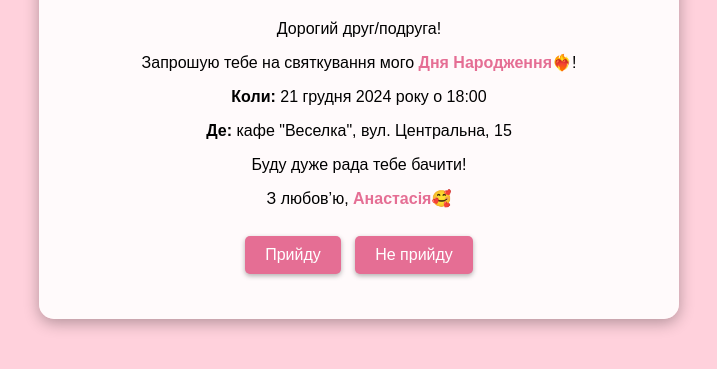
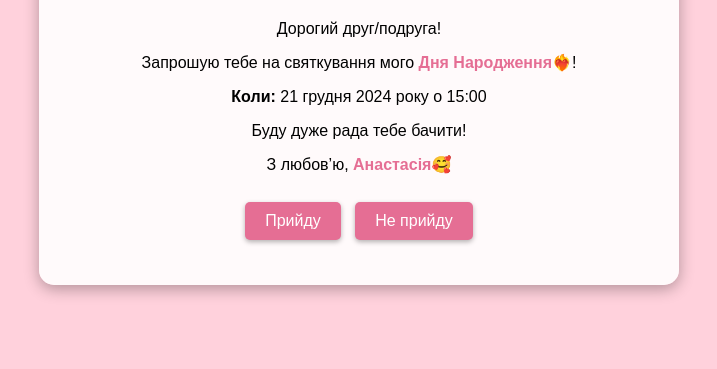
Before and after one commit to nastyanagirna/nastyanagirna.github.io, a plain HTML site: page index.html in a window 1280 px wide. Shown: the part 101-470 px from the top of the page, without its empty margins (281-998 px from the left). Drawn offline with Linux system fonts and the light colour scheme.

Commit message:
Update index.html

```diff
--- a/index.html
+++ b/index.html
@@ -13,8 +13,7 @@
         <h1>Запрошення на День Народження!</h1>
         <p>Дорогий друг/подруга!</p>
         <p>Запрошую тебе на святкування мого <span class="highlight">Дня Народження❤️‍🔥</span>!</p>
-        <p><strong>Коли:</strong> 21 грудня 2024 року о 18:00</p>
-        <p><strong>Де:</strong> кафе "Веселка", вул. Центральна, 15</p>
+        <p><strong>Коли:</strong> 21 грудня 2024 року о 15:00</p>
         <p>Буду дуже рада тебе бачити!</p>
         <p>З любов’ю, <span class="highlight">Анастасія🥰</span></p>
 
```
